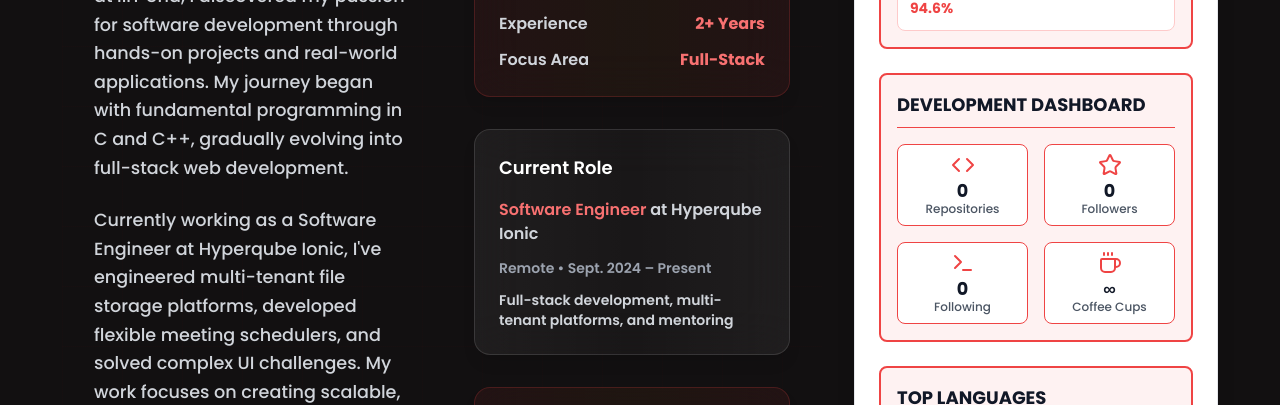
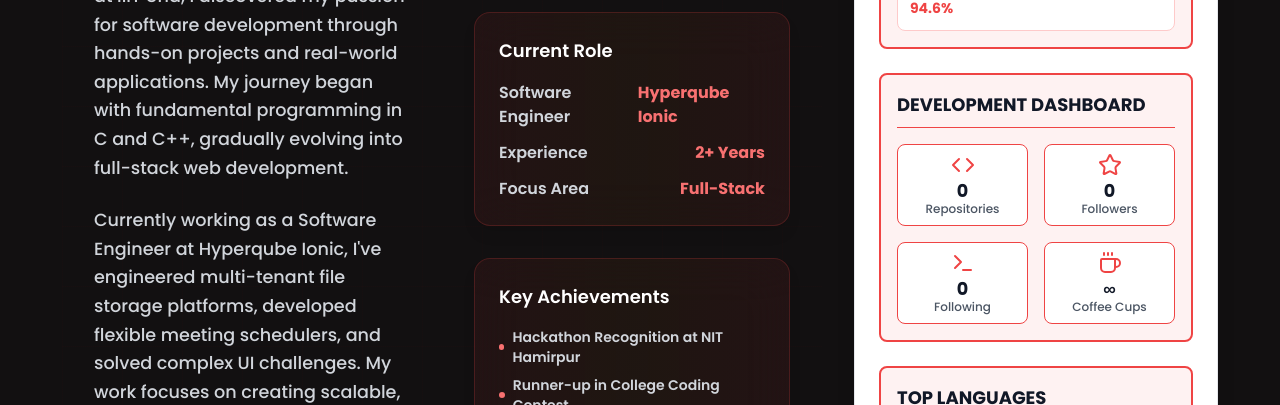
Before and after one commit to Ansh3931up/Portfolio, a Next.js app: page / in a window 1280 px wide. Shown: the part 1500-1905 px from the top of the page. Built offline with nearby package versions, Linux system fonts and the light colour scheme; no server answers; a web font is replaced by a local one.

Commit message:
Remove current role section from About component

```diff
--- a/app/components/about.tsx
+++ b/app/components/about.tsx
@@ -100,21 +100,6 @@ export function About() {
               </div>
             </div>
 
-            {/* Current Role */}
-            <div className="bg-gradient-to-r from-white/[0.06] via-white/[0.03] to-white/[0.06] backdrop-blur-xl rounded-2xl p-6 border border-white/[0.12] shadow-lg">
-              <h4 className="text-white font-semibold mb-4 font-poppins text-lg">Current Role</h4>
-              <div className="space-y-3">
-                <div className="text-gray-300 font-poppins">
-                  <span className="text-red-400 font-semibold">Software Engineer</span> at Hyperqube Ionic
-                </div>
-                <div className="text-sm text-gray-400 font-poppins">
-                  Remote • Sept. 2024 – Present
-                </div>
-                <div className="text-sm text-gray-300 font-poppins">
-                  Full-stack development, multi-tenant platforms, and mentoring
-                </div>
-              </div>
-            </div>
 
             {/* Key Achievements */}
             <div className="bg-gradient-to-r from-red-500/[0.08] via-orange-500/[0.06] to-red-500/[0.08] backdrop-blur-xl rounded-2xl p-6 border border-red-500/20 shadow-lg">
```
